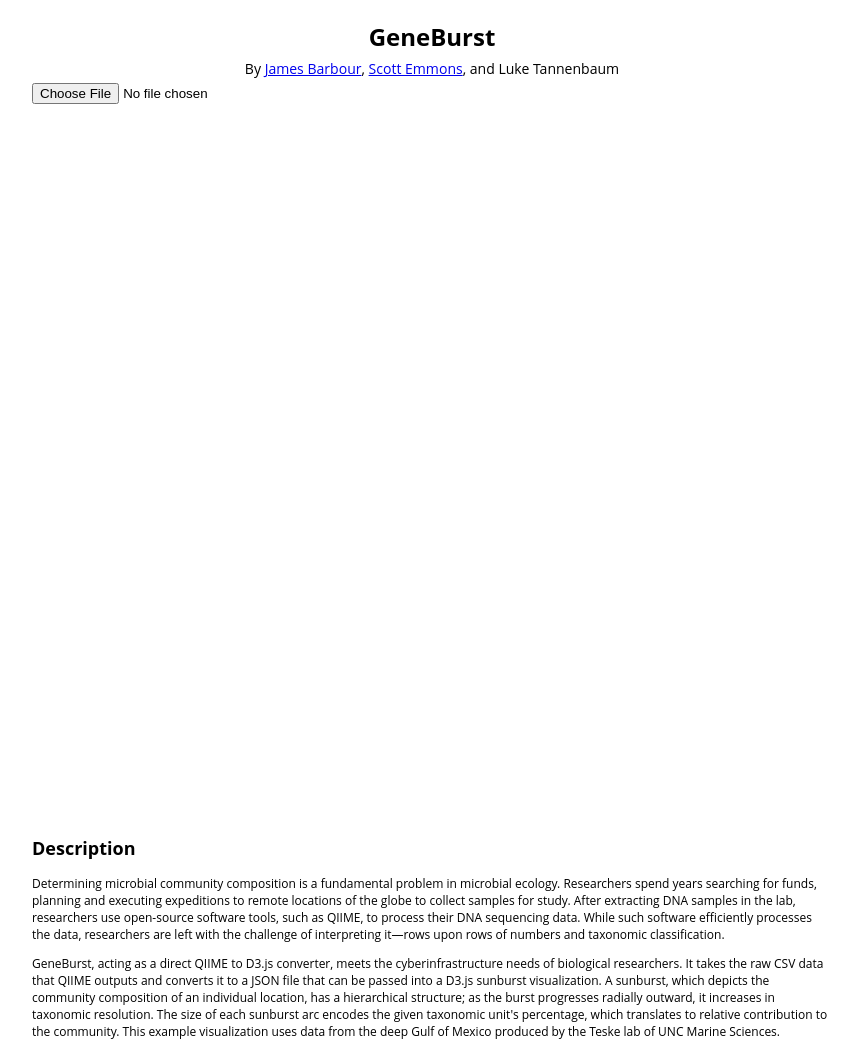
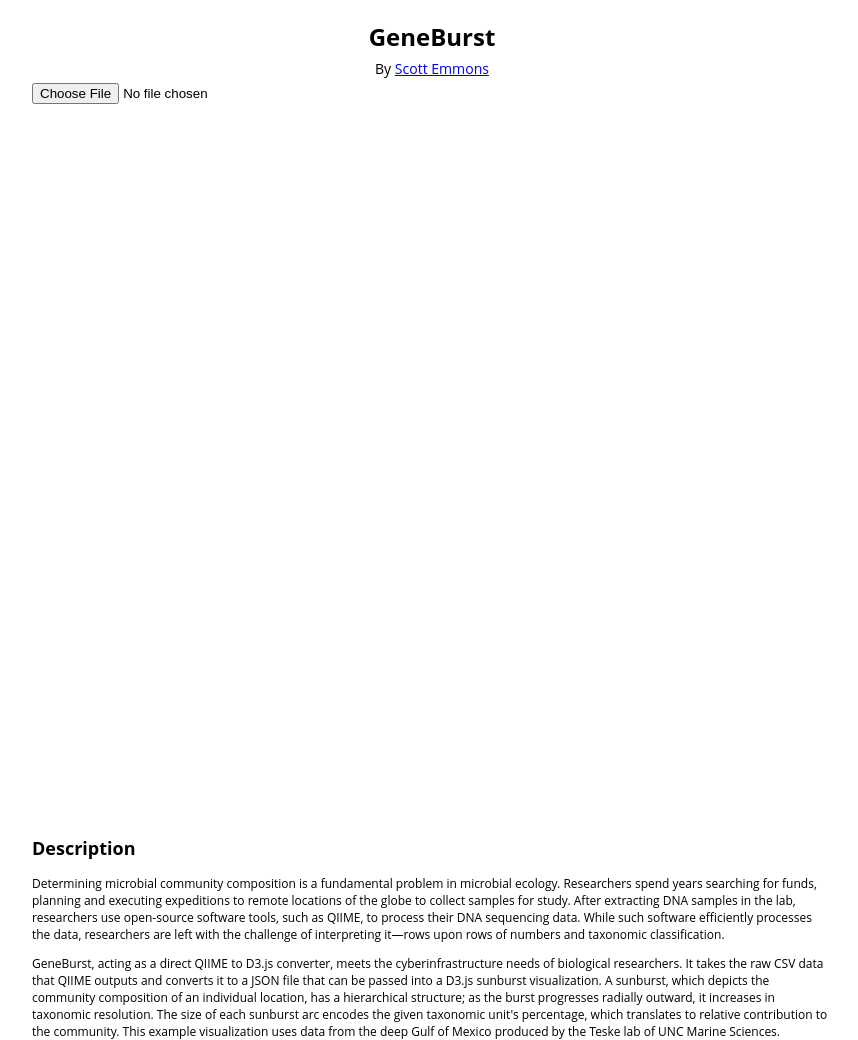
Before and after one commit to scottemmons/scottemmons.github.io, a Jekyll site: the page geneburst/index.html, which Jekyll copies as it is, in a window 1280 px wide. Shown: the whole page, without its empty margins (208-1066 px from the left). Built offline with Jekyll 4.4.1, drawn with Linux system fonts in a browser that asks for light colours.

Commit message:
listing only 'Scott Emmons' in 'By' section of page

```diff
--- a/geneburst/index.html
+++ b/geneburst/index.html
@@ -87,7 +87,7 @@
 		<div id="container">
 			<div id="page-title">
 					<h1>GeneBurst</h1>
-					<h3>By <a href="https://github.com/jebarb" target="_blank">James Barbour</a>, <a href="http://scottemmons.com/" target="_blank">Scott Emmons</a>, and Luke Tannenbaum</h3>
+					<h3>By <a href="http://scottemmons.com/" target="_blank">Scott Emmons</a></h3>
 			</div>
 			<div>
 				<div id="uploadbutton">
--- a/geneburst/vis.js
+++ b/geneburst/vis.js
@@ -54,7 +54,6 @@
     .attr("transform", "translate(" + width / 2 + "," + height / 2 + ")");
 
 var partition = d3.layout.partition()
-    //.sort(function(a, b) { return a.name.localeCompare(b.name); })
     .size([2 * Math.PI, radius * radius])
     .value(function(d) { return d.size; });
 
```
